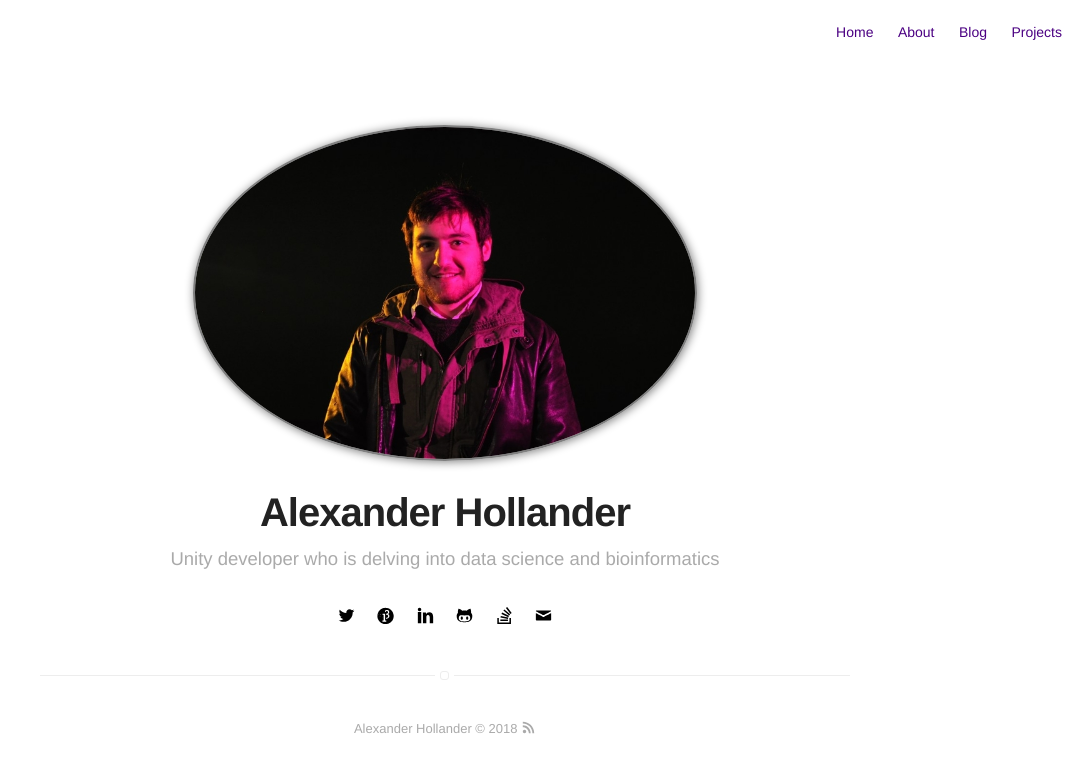
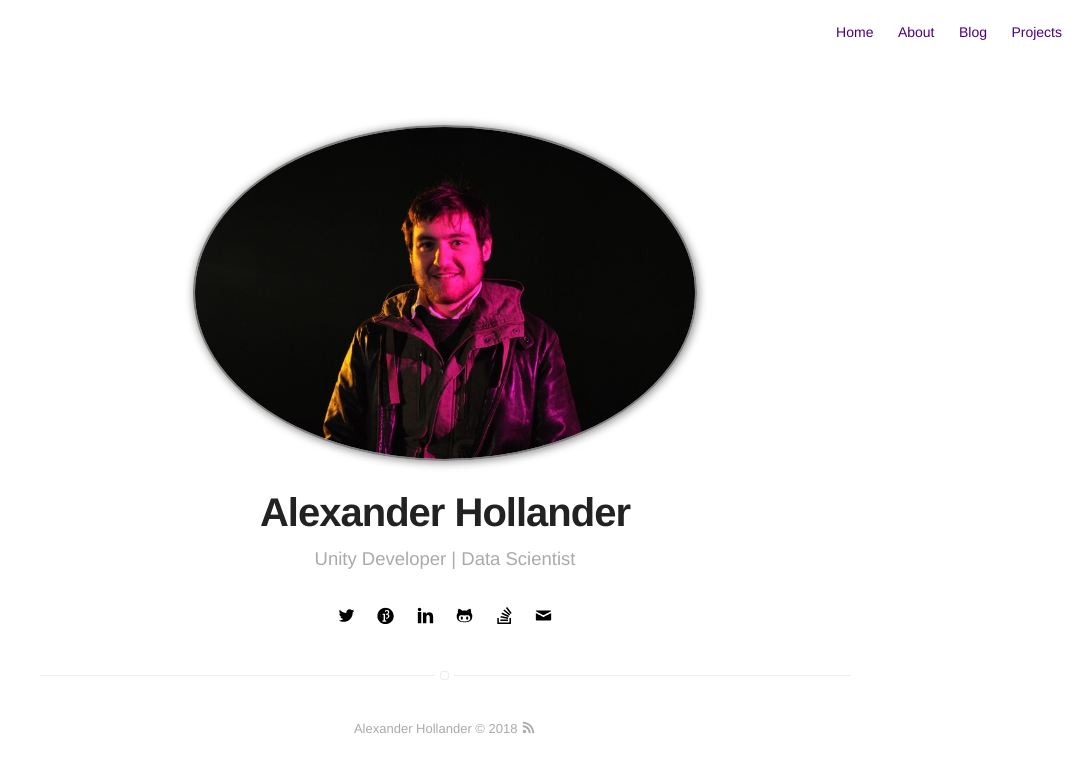
Before and after one commit to Ashen-Vaults/ashen-vaults.github.io, a Jekyll site: the page built from index.html, in a window 1280 px wide. Shown: the top 773 px of the page, without its empty margins (195-1280 px from the left). Built offline with Jekyll 4.4.1, drawn with Linux system fonts in a browser that asks for light colours.

Commit message:
Simplified about subtext.

```diff
--- a/_config.yml
+++ b/_config.yml
@@ -1,6 +1,6 @@
 # main text of home
 name: Alexander Hollander
-bio: Unity developer who is delving into data science and bioinformatics
+bio: Unity Developer | Data Scientist
 
 # twitter summary info
 description: The personal website of Alexsh
```
